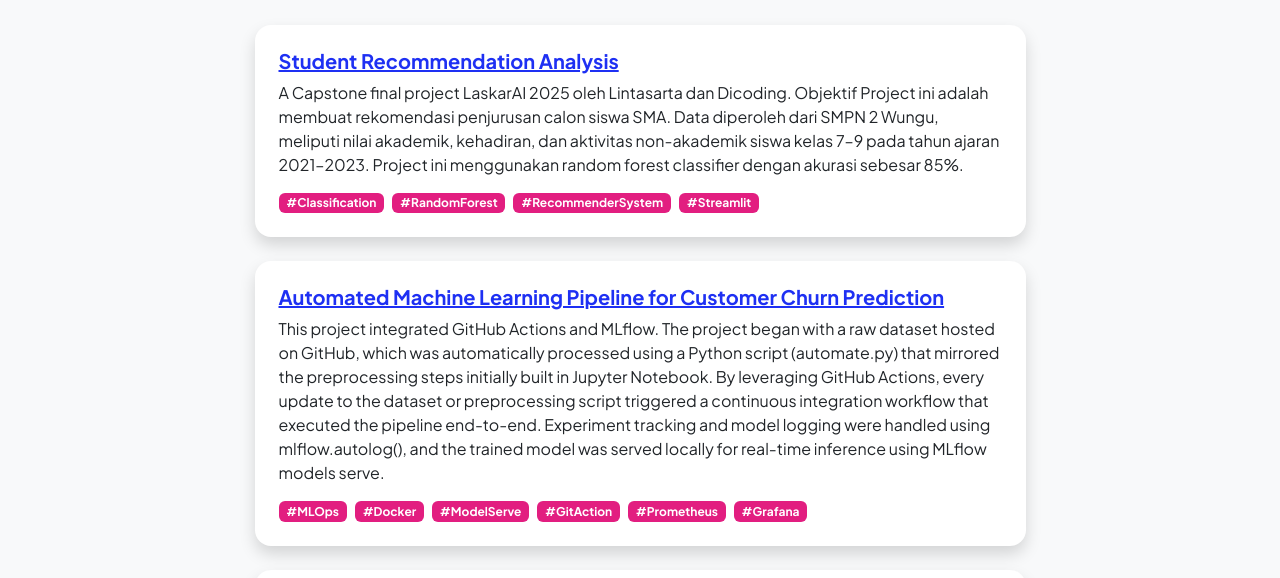
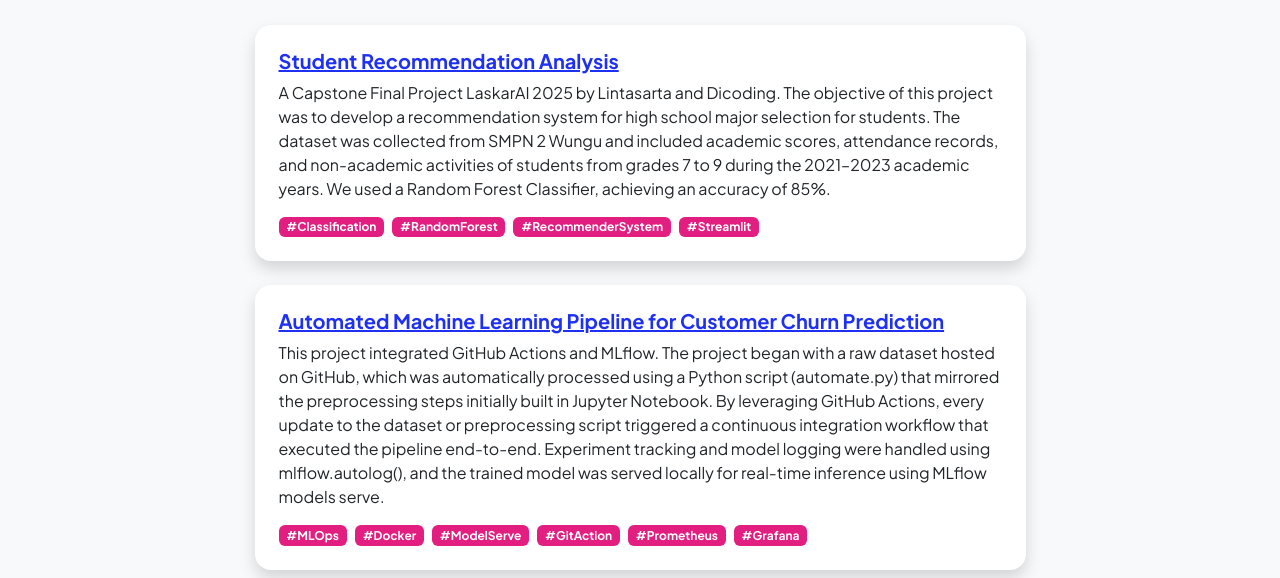
Before and after one commit to farhatfathi/portfolio-DA, a plain HTML site: page template web new/projects.html in a window 1280 px wide. Shown: the part 191-769 px from the top of the page. Drawn offline with nearby package versions, Linux system fonts and the light colour scheme.

Commit message:
Update projects card 1 ML/AI

```diff
--- a/template web new/projects.html
+++ b/template web new/projects.html
@@ -53,7 +53,7 @@
                             <div class="card shadow border-0 rounded-4 mb-4">
                                 <div class="card-body p-4">
                                     <h5 class="fw-bold"><a href="https://github.com/farhatfathi/Sistem-Rekomendasi-Penjurusan-SMA" target="_blank">Student Recommendation Analysis</a></h5>
-                                    <p>A Capstone final project LaskarAI 2025 oleh Lintasarta dan Dicoding. Objektif Project ini adalah membuat rekomendasi penjurusan calon siswa SMA. Data diperoleh dari SMPN 2 Wungu, meliputi nilai akademik, kehadiran, dan aktivitas non-akademik siswa kelas 7–9 pada tahun ajaran 2021–2023. Project ini menggunakan random forest classifier dengan akurasi sebesar 85%.</p>
+                                    <p>A Capstone Final Project LaskarAI 2025 by Lintasarta and Dicoding. The objective of this project was to develop a recommendation system for high school major selection for students. The dataset was collected from SMPN 2 Wungu and included academic scores, attendance records, and non-academic activities of students from grades 7 to 9 during the 2021–2023 academic years. We used a Random Forest Classifier, achieving an accuracy of 85%.</p>
                                     <div class="d-flex flex-wrap gap-2">
                                         <span class="badge bg-secondary">#Classification</span>
                                         <span class="badge bg-secondary">#RandomForest</span>
```
